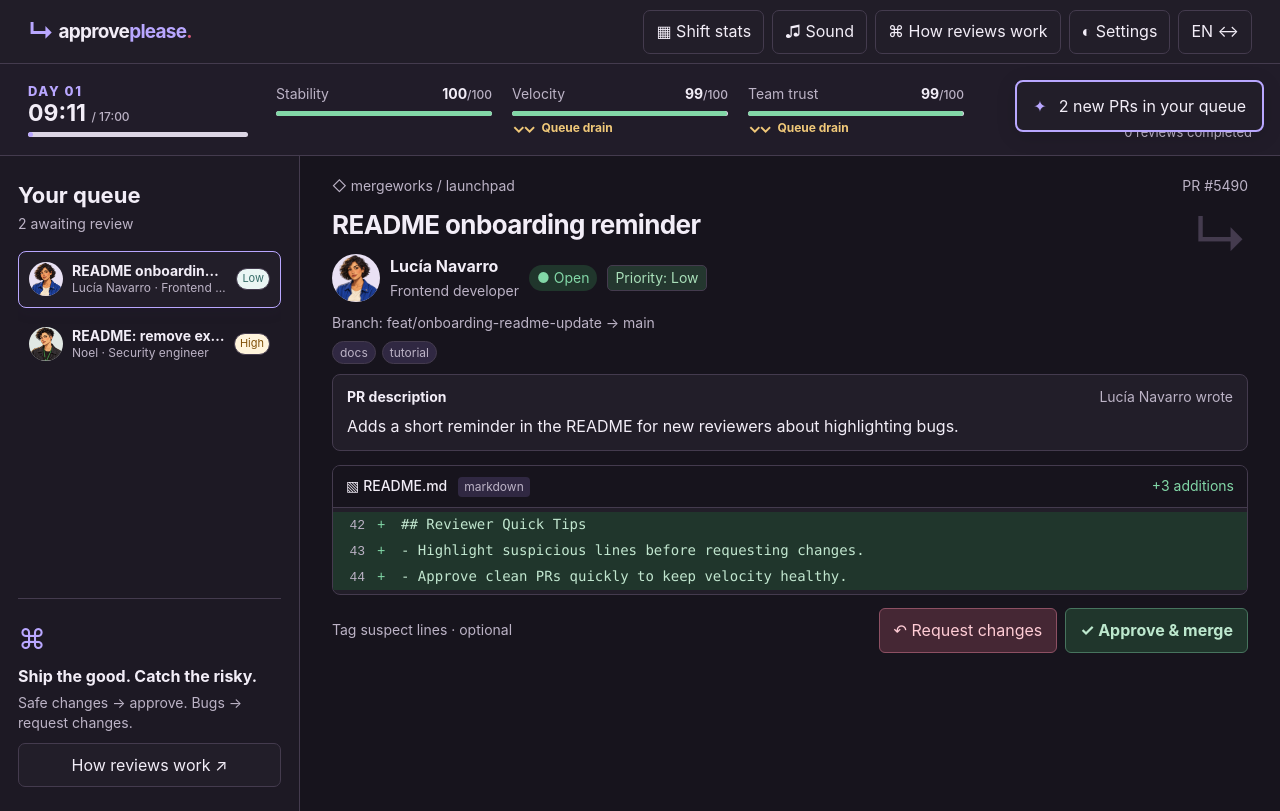
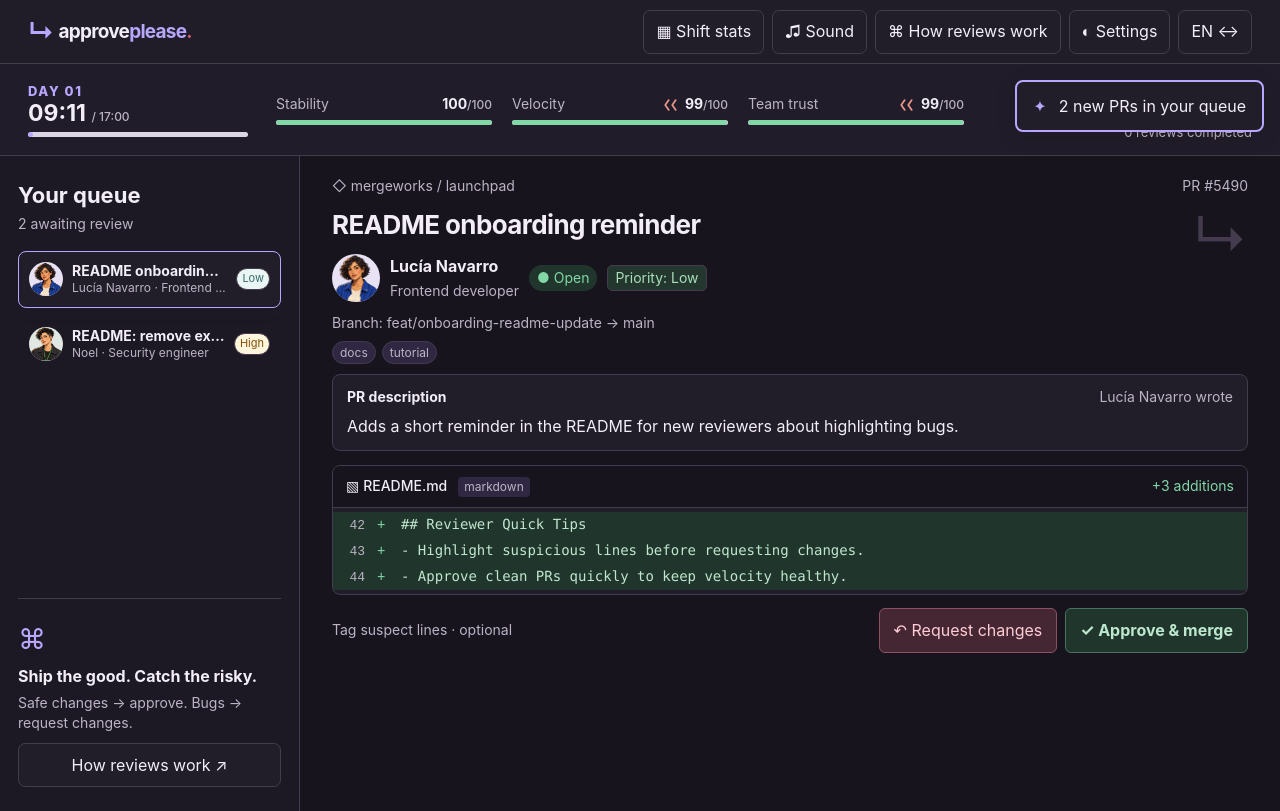
Before and after one commit to llamojha/approve-please, a Next.js app: page /game in a window 1280 px wide. Both pictures are taken after a click on the button "START SHIFT". Built offline with nearby package versions, Linux system fonts and the light colour scheme.

Commit message:
fix: show inline queue pressure chevrons

```diff
--- a/components/screens/WorkScreen.tsx
+++ b/components/screens/WorkScreen.tsx
@@ -147,7 +147,7 @@ const WorkScreen = () => {
 
   return <div className={styles.shell} data-dark={theme === 'githob-dark'}>
     <header className={styles.topbar}><Link className={styles.brand} href="/"><span>↳</span>approve<strong>please</strong><b>.</b></Link><div className={styles.topActions}><button type="button" aria-label={t.stats} onClick={() => setPanel('stats')}>▦ <span>{t.stats}</span></button><button type="button" aria-label={translations.audio.button} onClick={() => setPanel('audio')}>♫ <span>{translations.audio.button}</span></button><button type="button" aria-label={t.rules} onClick={() => setPanel('rules')}>⌘ <span>{t.rules}</span></button><button type="button" aria-label={t.settings} onClick={() => setPanel('settings')}>◐ <span>{t.settings}</span></button><button type="button" onClick={() => setLocale(locale === 'en' ? 'es' : 'en')}>{locale.toUpperCase()} ↔</button></div></header>
-    <section className={styles.shiftbar} aria-label={t.clock}><div className={styles.clock}><span>{t.shift(currentDay)}</span><strong>{minutesToClock(currentTime)} <small>/ 17:00</small></strong><i><b style={{ width: `${clockProgress}%` }} /></i></div><div className={styles.meters}>{meterKeys.map(key => <div key={key}><span>{t[key]} <strong>{Math.round(meters[key])}<small>/100</small></strong></span><i><b style={{ width: `${meters[key]}%` }} /></i>{queuePressure > 0 && key !== 'stability' && <small className={styles.queuePressure} title={t.queuePressureHint} aria-label={t.queuePressure(queuePressure)}><span className={styles.pressureChevrons} aria-hidden="true">{Array.from({ length: queuePressure }, (_, index) => <b key={index}>⌄</b>)}</span><span>{t.queuePressureLabel}</span></small>}</div>)}</div><div className={styles.shiftNote}><strong>{mantra}</strong><span>{simulationPaused ? t.paused : `${counters.prsApproved + counters.prsRejected} ${t.reviewCount}`}</span></div></section>
+    <section className={styles.shiftbar} aria-label={t.clock}><div className={styles.clock}><span>{t.shift(currentDay)}</span><strong>{minutesToClock(currentTime)} <small>/ 17:00</small></strong><i><b style={{ width: `${clockProgress}%` }} /></i></div><div className={styles.meters}>{meterKeys.map(key => <div key={key}><span>{t[key]} <strong>{queuePressure > 0 && key !== 'stability' && <span className={styles.queuePressure} role="img" title={t.queuePressureHint} aria-label={`${t.queuePressure(queuePressure)}. ${t.queuePressureHint}`}><span className={styles.pressureChevrons} aria-hidden="true">{Array.from({ length: queuePressure }, (_, index) => <svg key={index} width="8" height="14" viewBox="0 0 11 20" focusable="false"><path d="m8 3-5 7 5 7" fill="none" stroke="currentColor" strokeWidth="2.5" strokeLinecap="round" strokeLinejoin="round" /></svg>)}</span></span>}{Math.round(meters[key])}<small>/100</small></strong></span><i><b style={{ width: `${meters[key]}%` }} /></i></div>)}</div><div className={styles.shiftNote}><strong>{mantra}</strong><span>{simulationPaused ? t.paused : `${counters.prsApproved + counters.prsRejected} ${t.reviewCount}`}</span></div></section>
     <div className={styles.workspace}><aside className={styles.sidebar}><div><h1>{t.queue}</h1><p>{translations.shared.queueAwaiting(queue.length)}</p></div>{queuePanel}<section className={styles.handbook}><span>⌘</span><h2>{t.rulesIntro}</h2><p>{t.liveRules}</p><button type="button" onClick={() => setPanel('rules')}>{t.rules} ↗</button></section></aside>
       {displayPR ? <ReviewDesk pullRequest={displayPR} repository={t.repository} number={reviewNumber(displayPR.templateId)} branch={branch} authorRole={displayCharacter?.role[locale]} expression={expression} selected={displaySelected} onToggle={toggleLine} onClear={() => setSelected([])} onVerdict={decide} disabled={simulationPaused} swipe={outgoing?.verdict ?? null} queueCount={queue.length} onOpenQueue={() => setPanel('queue')} onOpenRules={() => setPanel('rules')} labels={t} importanceLabels={translations.shared.importance} status={status} />
         : <main className={styles.emptyDesk}><span>↳</span><h1>{translations.work.queue.empty}</h1><p>{translations.work.queue.hint}</p></main>}
--- a/styles/LiveDesk.module.css
+++ b/styles/LiveDesk.module.css
@@ -10,9 +10,11 @@
 :global(:root[data-theme='githob-dark']) .topbar{background:rgba(34,30,41,.96)}
 :global(:root[data-theme='githob-dark']) .shiftbar{background:#211c29}
 :global(:root[data-theme='githob-dark']) .sidebar{background:#1d1924}
-.queuePressure{display:flex;align-items:center;gap:5px;margin-top:5px;color:#8b520f;font-size:12px!important;font-weight:700!important;line-height:1.2}
-.pressureChevrons{display:inline-flex;gap:0;color:currentColor;font-size:17px;line-height:.7;letter-spacing:-3px;padding-right:3px}.pressureChevrons b{font:inherit}
-:global(:root[data-theme='githob-dark']) .queuePressure{color:#f0c879!important}
+.meters .queuePressure{display:inline-flex;vertical-align:middle;margin-right:7px;color:#a13b4d}
+.pressureChevrons{display:flex;flex-direction:row;color:inherit}
+.pressureChevrons svg{display:block;flex-shrink:0}
+.pressureChevrons svg+svg{margin-left:-1px}
+:global(:root[data-theme='githob-dark']) .queuePressure{color:#e79687}
 .statsGrid{display:grid;grid-template-columns:repeat(2,minmax(0,1fr));gap:10px}
 .statsGrid article{display:grid;grid-template-columns:minmax(0,1fr) auto;gap:4px 12px;padding:14px;border:1px solid var(--line);border-radius:8px;background:var(--paper)}
 .statsGrid article>span{font-size:14px;font-weight:700}
```
Also changed, not shown: 1 other file (tests, documents, lock files or other folders).
